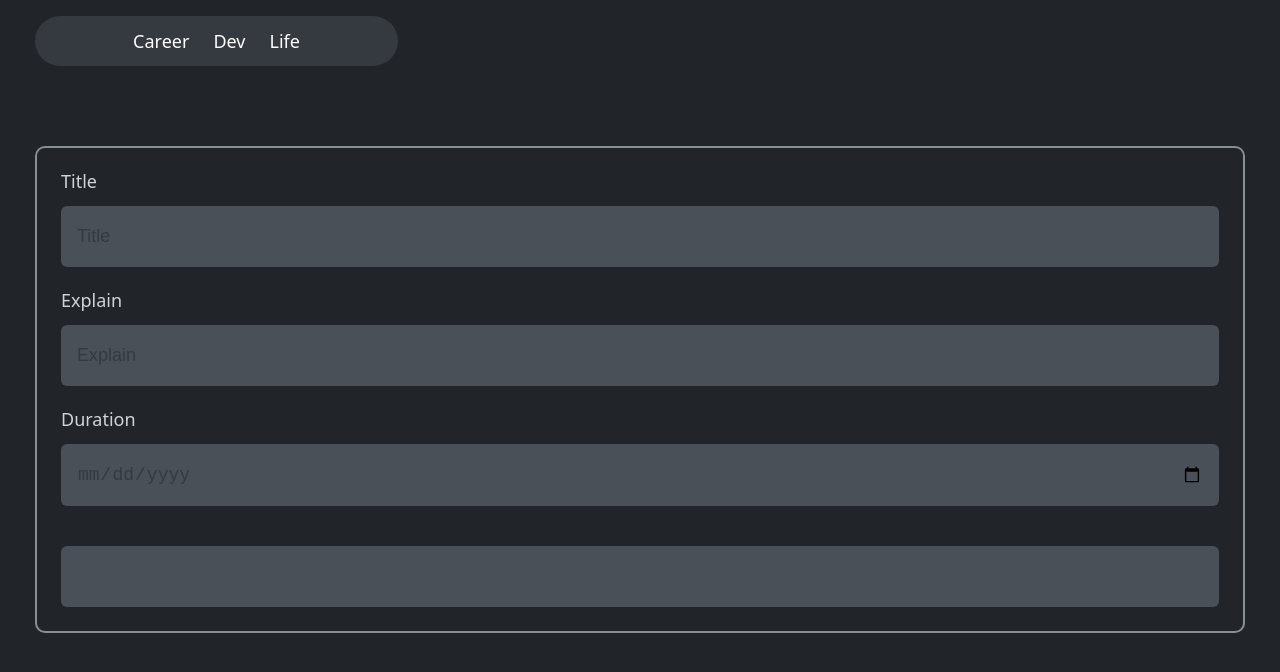
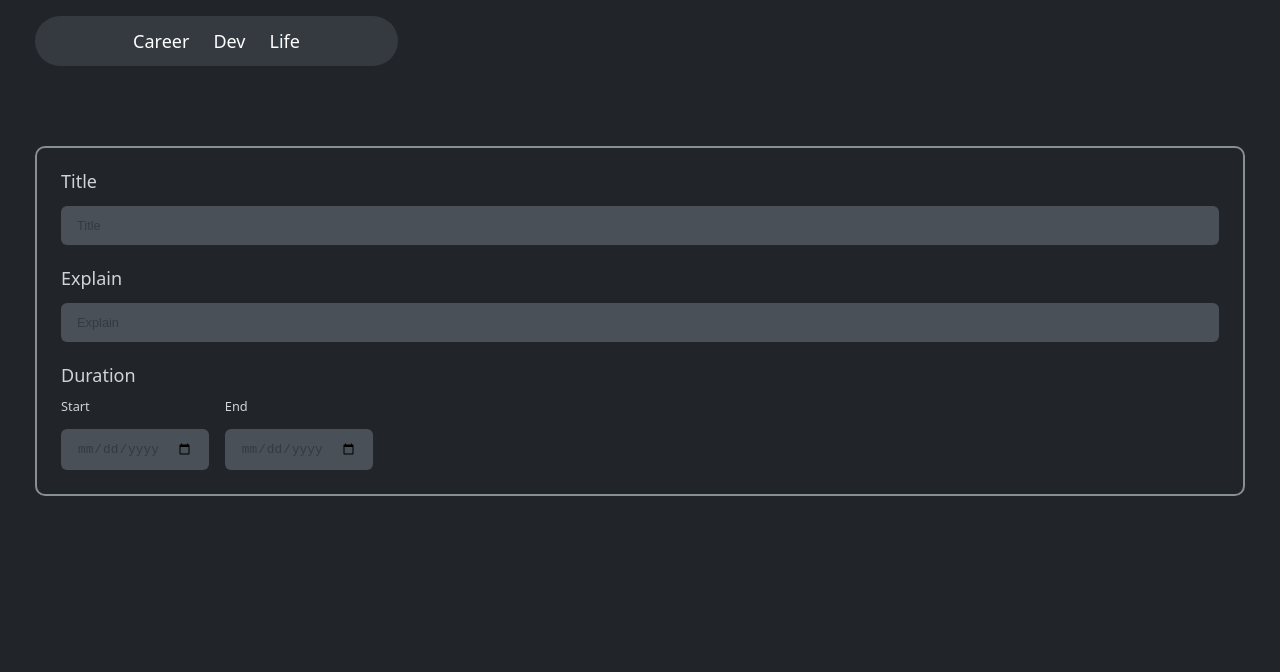
Before and after one commit to DUKE506/Duke, a Next.js app: page /dev/add in a window 1280 px wide. Shown: the top 672 px of the page. Built offline with nearby package versions, Linux system fonts and the light colour scheme.

Commit message:
feat : Duration 컴포넌트 작업중

```diff
--- a/src/app/(dev)/dev/add/components/DevInfo/DevInfo.tsx
+++ b/src/app/(dev)/dev/add/components/DevInfo/DevInfo.tsx
@@ -1,13 +1,25 @@
 import InputField from "@/components/InputField/InputField";
 import styles from './DevInfo.module.css'
+import Duration from "@/components/Duration/Duration";
+
+interface Dev {
+    title : string,
+    explain : string,
+    startDate : Date,
+    endDate : Date,
+    // image
+}
+
+
 
 const DevInfo = () => {
     return(
         <div className={styles.devinfo}>
             <InputField label="Title" type="text" placeholder="Title" />
             <InputField label="Explain" type="textarea" placeholder="Explain" />
-            <InputField label="Duration" type="date" placeholder="YYYY MM DD"/>
-            <InputField />
+            {/* <InputField label="Duration" type="date" placeholder="YYYY MM DD"/>
+            <InputField label="Duration" type="date" placeholder="YYYY MM DD"/> */}
+            <Duration title="Duration" subTitle1="Start" subTitle2="End"/>
         </div>
     )
 }
--- /dev/null
+++ b/src/components/Duration/Duration.module.css
@@ -0,0 +1,23 @@
+.duration {
+    display: flex;
+    flex-direction: column;
+    gap: var(--pad-main);
+}
+
+.duration .label{
+    font-size : var(--size-m);
+    color: var(--color-main6);
+    transition: all .3s;
+}
+
+
+.duration .inputs{
+    display: flex;
+    align-items: center;
+    gap: var(--pad-main);
+}
+
+.duration .inputs:focus-within ~.label{
+    color: rgb(253, 255, 244);
+    text-shadow: 0px 0px 5px var(--color-main6);
+}
--- /dev/null
+++ b/src/components/Duration/Duration.tsx
@@ -0,0 +1,31 @@
+import React from 'react'
+import InputField from '../InputField/InputField';
+import styles from './Duration.module.css'
+
+interface DurationProps {
+    title? : string;
+    subTitle1? : string;
+    subTitle2? : string;
+    value1? : string;
+    value2? : string;
+}
+
+const Duration = (
+    {title, subTitle1, subTitle2, value1, value2}
+    :DurationProps
+) => {
+  return (
+    <div className={styles.duration}>
+        <label className={styles.label}>
+            {title}
+        </label>
+        <div className={styles.inputs}>
+            <InputField label={subTitle1} type='date' labelSize='label-small'/>
+            {/* <span> ~ </span> */}
+            <InputField label={subTitle2} type='date' labelSize='label-small'/>
+        </div>
+    </div>
+  )
+}
+
+export default Duration
--- a/src/components/InputField/InputField.module.css
+++ b/src/components/InputField/InputField.module.css
@@ -31,26 +31,32 @@
 .input{
     outline: none;
     border : none;
-    font-size: var(--size-m);
+    font-size: var(--size-xs);
     color: var(--color-wh);
-    padding: var(--pad-m2) var(--pad-main);
+    padding: var(--pad-three) var(--pad-main);
 
     background-color: var(--color-main3);
 
     transition: all .3s;
     border-radius: 6px;
 }
+.label-small{
+    font-size: var(--size-xs);
+}
+
+
+
 .input::placeholder{
     color: var(--color-main2);
 
 }
 .input[type='date']{
     position: relative;
-    font-size: var(--size-m);
+    font-size: var(--size-xs);
 }
 .input[type='date']:not(:focus):not(:valid) {
     color: var(--color-main2);
-    font-size: var(--size-m);
+    font-size: var(--size-xs);
 
 }
 
--- a/src/components/InputField/InputField.tsx
+++ b/src/components/InputField/InputField.tsx
@@ -4,6 +4,7 @@ type valueType = string | number
 
 interface InputFieldProps {
     label? : string;
+    labelSize? : string;
     type? : string;
     placeholder? : string;
     value? : valueType;
@@ -11,14 +12,14 @@ interface InputFieldProps {
 
 }
 
-const InputField = ({label, type, placeholder,value, onChange}:InputFieldProps) => {
+const InputField = ({label, labelSize,type, placeholder,value, onChange}:InputFieldProps) => {
     const OnHandleChange = (e : React.ChangeEvent<HTMLInputElement>) =>{
         console.log(e.target.value)
     }
 
     return (
         <div className={styles.inputfield}>
-            <label className={styles.label}>
+            <label className={`${styles.label}  ${labelSize ? styles[labelSize] : ''}`}>
                 {label}
             </label>
             <input
```
